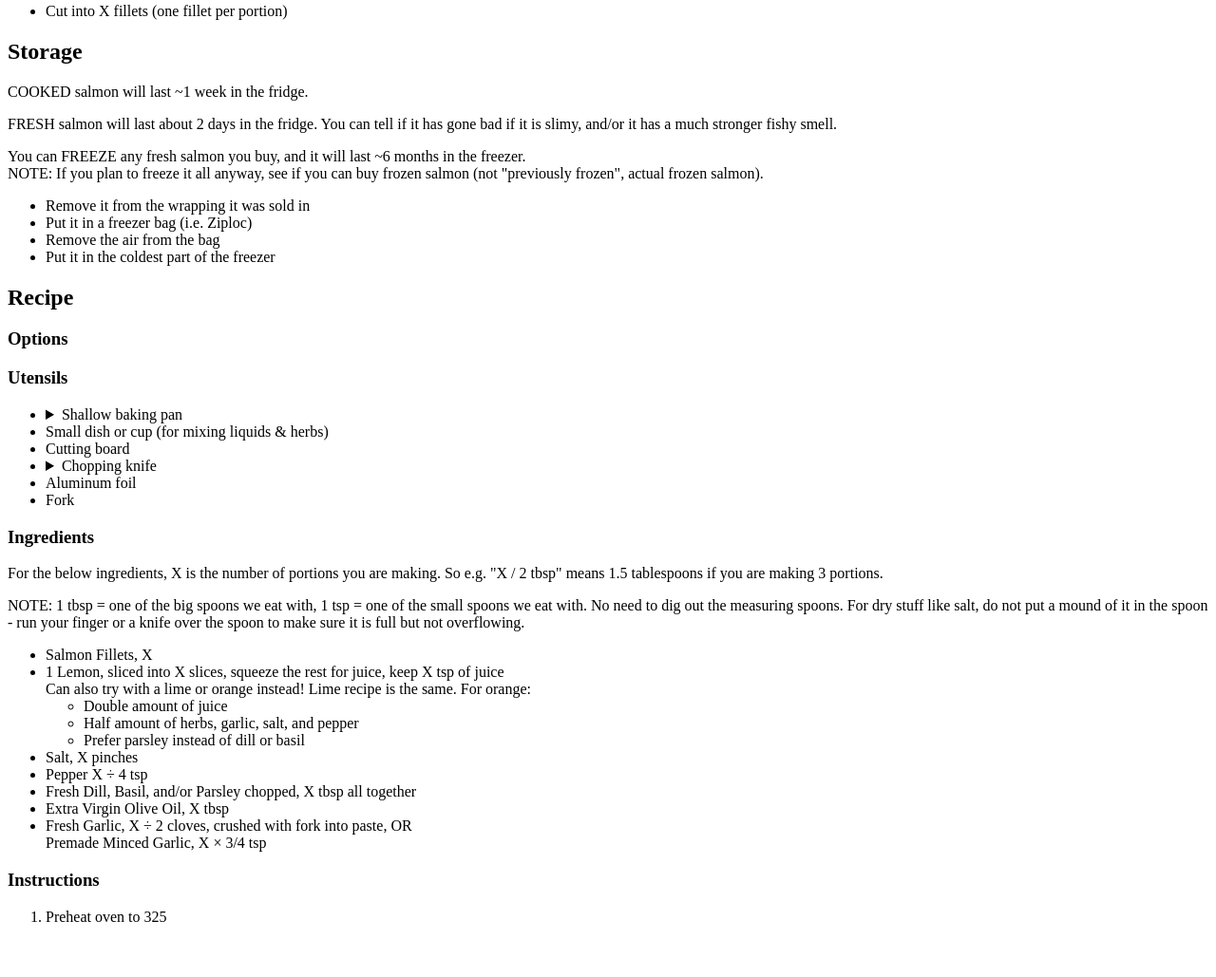
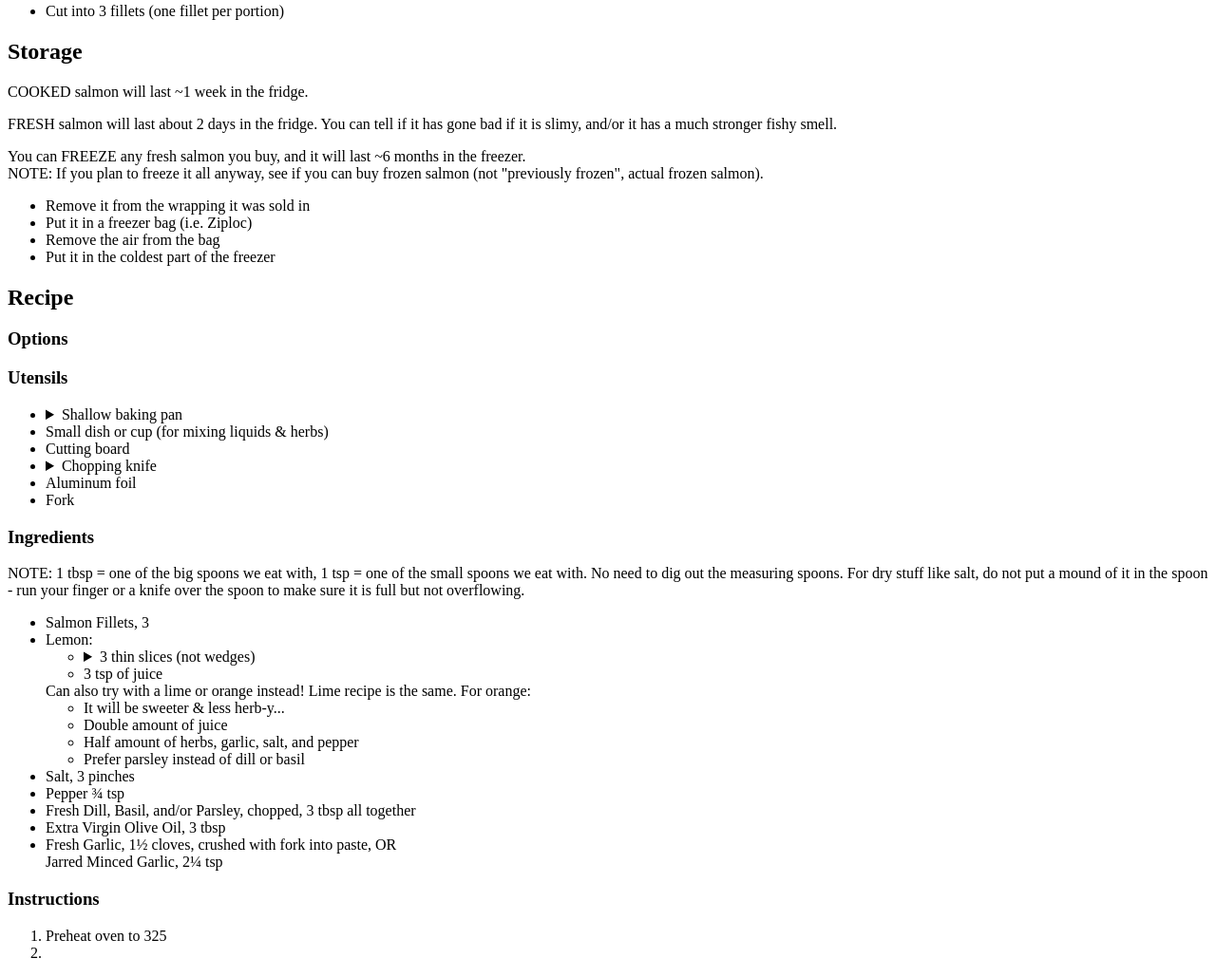
Before and after one commit to originalcvk/king, a plain HTML site: page index.html in a window 1280 px wide. Shown: the part 593-1622 px from the top of the page at 95% size. Before the commit the page ends 1584 px from the top, so only its background shows below. Drawn offline with Linux system fonts and the light colour scheme.

Commit message:
Image of knife and lemon slices Auto use unicode fractions for common fractions

```diff
--- a/index.html
+++ b/index.html
@@ -26,14 +26,47 @@
             var t = recurs(fractional);
             this.numerator = t[0];
             this.denominator = t[1];
+            return this;
         };
 
         Fraction.prototype.toString = function() {
             var l  = this.sign.toString().length;
             var sign = l === 2 ? '-' : '';
-            var whole = this.whole !== 0 ? this.sign*this.whole+' ': sign;
-            return whole+this.numerator+'/'+this.denominator;
+            var whole = this.whole !== 0 ? this.sign*this.whole: sign;
+            if(this.numerator === 0) {
+                return whole;
+            } else {
+                return whole+fractionToUnicode(this.numerator, this.denominator);
+            }
         };
+
+        function fractionToUnicode(num, den) {
+            switch(num) {
+                case 1:
+                    switch(den) {
+                        case 2:
+                            return "&frac12;";
+                        case 3:
+                            return "&#8531;";
+                        case 4:
+                            return "&frac14;";
+                    }
+                    break;
+                case 2:
+                    switch(den) {
+                        case 3:
+                            return "&#8532;";
+                    }
+                    break;
+                case 3:
+                    switch(den) {
+                        case 4:
+                            return "&frac34;";
+                    }
+                    break;
+            }
+            return ' '+num+'/'+den;
+        }
 
         function toggleDetails() {
             var e = document.getElementById('expAll');
@@ -60,20 +93,21 @@
             }
             window.print();
         }
-        function updatePortions(e) {
+        function updatePortions() {
             var frac = new Fraction();
-            var portions = e.value;
+            var portions = document.getElementById('numPortions').value;
             var data = document.querySelectorAll('data');
             Array.from(data).forEach(function(obj, idx) {
                 obj.innerHTML = frac.convert(obj.value * portions, false).toString();
             });
         }
+
     </script>
 </head>
-<body>
+<body onload="updatePortions();">
 <h1>All About Salmon</h1>
 <label for="numPortions">How many portions are you making?</label>
-<select id="numPortions" onchange="updatePortions(this);"
+<select id="numPortions" onchange="updatePortions();"
         style="width: 70px; text-align-last: center;">
     <option value="1">1</option>
     <option value="2">2</option>
@@ -160,7 +194,7 @@
             <img src="includes/baking_pan.jpg" width="400px"/>
         </details>
     </li>
-    <li>Small dish or cup (for mixing liquids & herbs)</li>
+    <li>Small dish or cup (for mixing liquids &amp; herbs)</li>
     <li>Cutting board</li>
     <li>
         <details>
@@ -172,8 +206,6 @@
     <li>Fork</li>
 </ul>
 <h3>Ingredients</h3>
-<p>For the below ingredients, X is the number of portions you are making. So e.g. "X / 2
-    tbsp" means 1.5 tablespoons if you are making 3 portions.</p>
 <p>NOTE: 1 tbsp = one of the big spoons we eat with, 1 tsp = one of the small spoons we eat with. No
     need to dig out the measuring spoons. For dry stuff like salt, do not put a mound of it in the
     spoon - run your finger or a knife over the spoon to make sure it is full but not
@@ -182,13 +214,24 @@
     <li>Salmon Fillets,
         <data value="1">X</data>
     </li>
-    <li>1 Lemon, sliced into
-        <data value="1">X</data>
-        slices, squeeze the rest for juice, keep
-        <data value="1">X</data>
-        tsp of juice<br/>
+    <li>Lemon:
+        <ul>
+            <li>
+                <details>
+                    <summary>
+                        <data value="1">X</data>
+                        thin slices (not
+                        wedges)
+                    </summary>
+                    <img src="includes/lemon_slices.jpg" width="400px"/></details>
+            </li>
+            <li>
+                <data value="1">X</data>
+                tsp of juice<br/></li>
+        </ul>
         Can also try with a lime or orange instead! Lime recipe is the same. For orange:
         <ul>
+            <li>It will be sweeter &amp; less herb-y...</li>
             <li>Double amount of juice</li>
             <li>Half amount of herbs, garlic, salt, and pepper</li>
             <li>Prefer parsley instead of dill or basil</li>
@@ -202,7 +245,7 @@
         <data value="0.25">X &div; 4</data>
         tsp
     </li>
-    <li>Fresh Dill, Basil, and/or Parsley chopped,
+    <li>Fresh Dill, Basil, and/or Parsley, chopped,
         <data value="1">X</data>
         tbsp all together
     </li>
@@ -214,7 +257,7 @@
         <data value="0.5">X &div; 2</data>
         cloves, crushed with fork into paste,
         OR<br/>
-        Premade Minced Garlic,
+        Jarred Minced Garlic,
         <data value="0.75">X &times; 3/4</data>
         tsp
     </li>
@@ -223,6 +266,7 @@
 <h3>Instructions</h3>
 <ol>
     <li>Preheat oven to 325</li>
+    <li></li>
 </ol>
 </body>
 </html>
```
Also changed, not shown: includes/chopping_knife.jpg (added), includes/lemon_slices.jpg (added).
